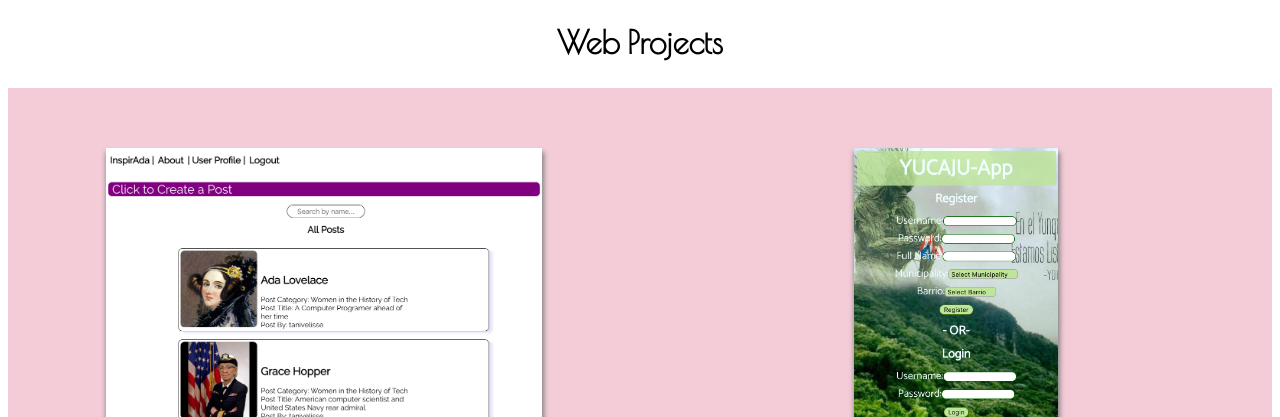
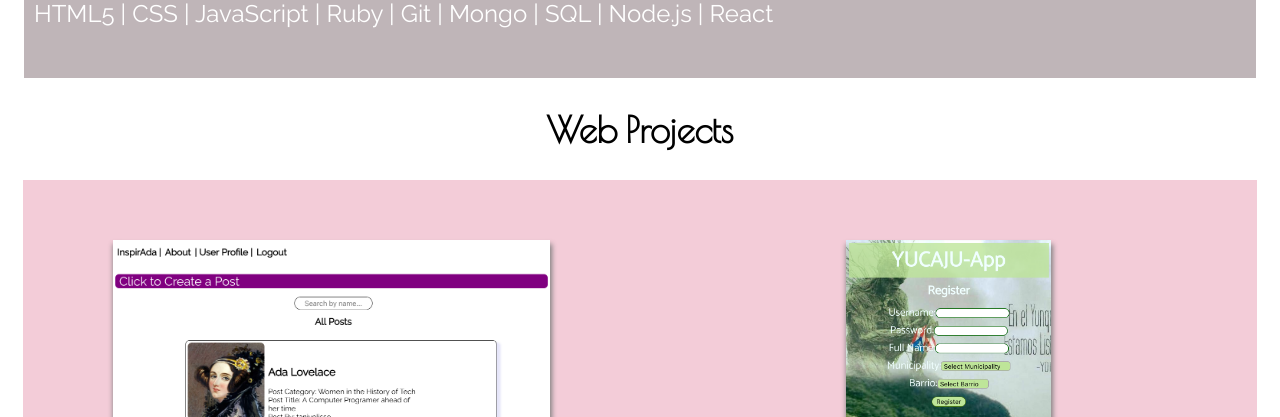
Before and after one commit to tanivelisse/timp, a plain HTML site: page index.html in a window 1280 px wide. Shown: the part 720-1137 px from the top of the page. Drawn offline with nearby package versions, Linux system fonts and the light colour scheme.

Commit message:
adjusted margin for web projects box and font size

```diff
--- a/css/style.css
+++ b/css/style.css
@@ -1,7 +1,7 @@
 body {
 	font-family: 'Raleway', sans-serif;
 	color: black;
-	font-size: 16pt;
+	font-size: 18pt;
 }
 
 h1 {
@@ -70,6 +70,7 @@ a:hover {text-decoration: underline;}   /* mouse over link */
 	justify-content: space-around;
 	flex-wrap: wrap;
 	background: #F3CCD8;
+	margin: 15px;
 
 }
 
```
